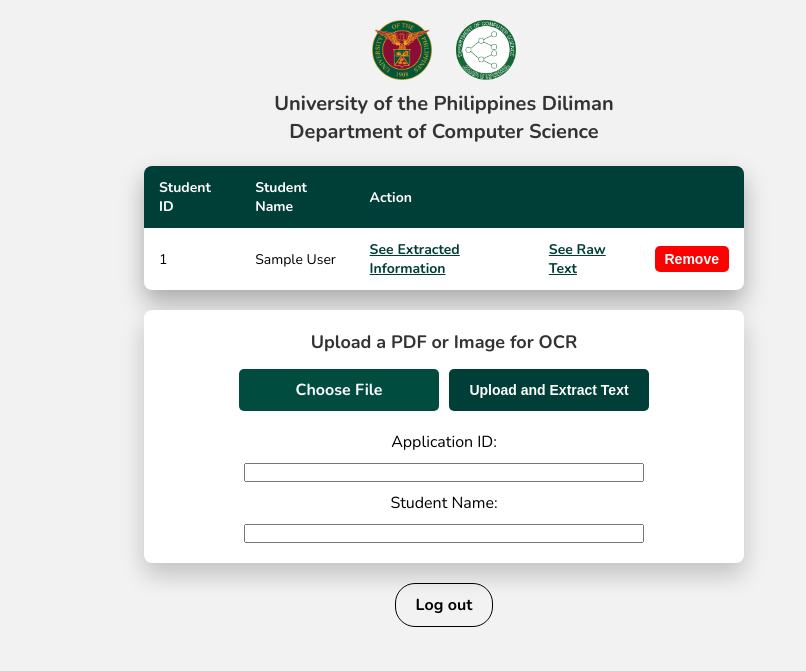
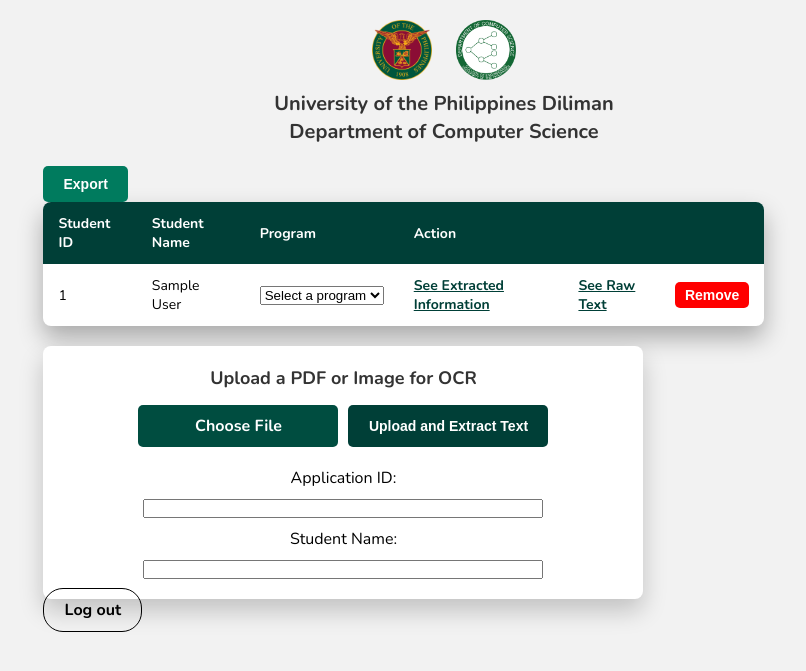
Before and after one commit to YJElla/CS192, a Flask app: page /teacher_dashboard in a window 1280 px wide. Shown: the top 671 px of the page, without its empty margins (196-1002 px from the left). Run offline with Flask 3, Linux system fonts and the light colour scheme; the visitor is signed in with stand-in values (Sample User, id 1).

Commit message:
added export

```diff
--- a/app.py
+++ b/app.py
@@ -1,5 +1,7 @@
 import os
-from flask import Flask, request, render_template, redirect, url_for, session, flash, jsonify
+import zipfile
+import io
+from flask import Flask, request, render_template, redirect, url_for, session, flash, jsonify,send_file
 from werkzeug.utils import secure_filename
 import pytesseract
 from PIL import Image
@@ -8,6 +10,7 @@
 import json
 from nlp import compute_similarity
 from db import get_student_courses, get_prereqs_for_program
+from export import generate_csv_for_student, generate_xlsx_for_student
 
 app = Flask(__name__)
 app.config['UPLOAD_FOLDER'] = "C:/Users/yanni/OneDrive/Desktop/2nd Sem Year 3/CS192/CS192/uploads" #Specify folder directory
@@ -200,7 +203,7 @@
 @app.route('/view_courses/<student_id>')
 def view_courses(student_id):
     connection = get_db_connection()
-
+    program = request.args.get("program")  # <-- gets ?program=PhD from the URL)
     try:
         cursor = connection.cursor(buffered=True, dictionary=True)
         query = """
@@ -222,7 +225,7 @@
             flash("No courses found for this student.", "error")
             return redirect(url_for('teacher_dashboard'))
 
-        return render_template('view_courses.html', student_id=student_id,student_name=student_name , courses=courses)
+        return render_template('view_courses.html', student_id=student_id,student_name=student_name , courses=courses, program=program)
 
     except mysql.connector.Error as err:
         print(f"❌ 2 MySQL Error: {err}")
@@ -263,6 +266,7 @@
 @app.route('/redirect_program', methods=['POST'])
 def redirect_program():
     program = request.form.get('program')
+    print(program)
     student_id = request.form.get('student_id')  # Get student ID from form input
     print("STUDENT ID:", student_id)
     if program == 'phd':
@@ -343,10 +347,56 @@
     matched_results = compute_similarity(taken_courses, prereqs)
     return render_template("matched_courses.html", results = matched_results, student=student_id)
 
+
+@app.route('/export_files', methods=['POST'])
+def export_files():
+    student_ids = request.form.getlist('selected_students')
+    export_format = request.form.get('export_format')
+
+    if not student_ids:
+        flash("Please select at least one student.")
+        return redirect(url_for('teacher_dashboard'))
+
+    if export_format not in ['csv', 'xlsx']:
+        flash("Please select a valid export format.")
+        return redirect(url_for('teacher_dashboard'))
+
+    zip_buffer = io.BytesIO()
+
+    with zipfile.ZipFile(zip_buffer, 'w') as zipf:
+        for student_id in student_ids:
+            program = request.form.get(f'program_{student_id}')
+            taken_courses = get_student_courses(student_id)
+            prereqs = get_prereqs_for_program(program)
+            matched_results = compute_similarity(taken_courses, prereqs)
+
+            filename = f'student_{student_id}_export.{export_format}'
+
+            if export_format == 'csv':
+                csv_file = generate_csv_for_student(student_id, matched_results)
+                zipf.writestr(filename, csv_file.read())
+
+            elif export_format == 'xlsx':
+                output = io.BytesIO()
+                wb = generate_xlsx_for_student(student_id, matched_results)
+                wb.save(output)
+                output.seek(0)
+                zipf.writestr(filename, output.read())
+
+    zip_buffer.seek(0)
+    return send_file(
+        zip_buffer,
+        mimetype='application/zip',
+        as_attachment=True,
+        download_name=f'matched_exports_{export_format}.zip'
+    )
+
+
 @app.route('/logout')
 def logout():
     session.pop('user', None)
     return redirect(url_for('login'))
+
 
 @app.errorhandler(404)
 def not_found(error=None):
--- a/db.py
+++ b/db.py
@@ -35,7 +35,7 @@
     connection = get_db_connection()
     cursor = connection.cursor(dictionary=True)
     query = """
-    SELECT prereq_course_code, description
+    SELECT core_course_code, prereq_course_code, description
     FROM prereqs
     WHERE program = %s
     """
--- a/nlp.py
+++ b/nlp.py
@@ -31,6 +31,7 @@
                 })
 
         results.append({
+            "core_course_code": prereq["core_course_code"],
             "prereq_course_code": prereq["prereq_course_code"],
             "prereq_description": prereq["description"],
             "matched_courses": matched_courses
--- a/templates/matched_courses.html
+++ b/templates/matched_courses.html
@@ -169,6 +169,7 @@
                     </span>
                 </li>
                 {% endfor %}
+
             </ul>
 
             {% else %}
@@ -176,7 +177,9 @@
             {% endif %}
         {% endfor %}
     </div>
-
+    <a href="{{ url_for('export_files', student_id=student, program=request.args.get('program')) }}" class="button">
+        Download as CSV
+    </a>
     <a href="{{ url_for('teacher_dashboard') }}" class="back-button">Back to Dashboard</a>
 </body>
 </html>
--- a/templates/teacherdashboard.html
+++ b/templates/teacherdashboard.html
@@ -47,11 +47,11 @@
         /* Table container */
         .table-container {
             width: 90%;
-            max-width: 600px;
+            max-width: 100%;
             background-color: white;
             box-shadow: 0px 12px 24px rgba(0, 0, 0, 0.3);
             border-radius: 8px;
-            overflow: hidden;
+            overflow-x:auto ;
         }
 
         /* Table styling */
@@ -65,7 +65,9 @@
             padding: 12px 15px;
             font-size: 14px;
         }
-
+        .hidden {
+            display: none;
+        }
         thead {
             background-color: #003F37;
             color: white;
@@ -239,13 +241,20 @@
         <h1>University of the Philippines Diliman<br>Department of Computer Science</h1>
     </div>
 
+    <form id="export-form" action="/export_files" method="POST">
+        <button type="button" onclick="toggleExportMode()">Export</button>
+
         <!-- Table Container -->
         <div class="table-container">
             <table>
                 <thead>
                     <tr>
+                        <th class="select-column hidden">
+                            <input type="checkbox" id="select-all" onclick="toggleAll(this)">
+                        </th>
                         <th>Student ID</th>
                         <th>Student Name</th>
+                        <th>Program</th>
                         <th>Action</th>
                         <th></th>
                         <th></th>
@@ -255,10 +264,21 @@
                     {% if students %}
                         {% for student in students %}
                         <tr>
+                            <td class="select-column hidden">
+                                <input type="checkbox" name="selected_students" value="{{ student['idStudent'] }}">
+                            </td>
                             <td>{{ student['idStudent'] }}</td>
                             <td>{{ student['student_name'] }}</td>
                             <td>
-                            <a href="{{ url_for('view_courses', student_id=student['idStudent']) }}" class="generate-link">
+                                <select name="program_{{ student['idStudent'] }}" required>
+                                    <option value="" disabled selected>Select a program</option>
+                                    <option value="phd">PhD</option>
+                                    <option value="ms">MS</option>
+                                    <option value="bioinformatics">Bioinformatics</option>
+                                </select>
+                            </td>
+                            <td>
+                                <a href="#" onclick="goToViewCourses('{{ student['idStudent'] }}')" class="generate-link">
                                     See Extracted Information
                                 </a>
                             </td>
@@ -268,6 +288,7 @@
                                 </a>
                             </td>
                             <td>
+                                <!-- Remove student button is its own separate form -->
                                 <form action="{{ url_for('remove_student', student_id=student.idStudent) }}" method="POST"
                                       onsubmit="return confirm('Are you sure you want to remove this student?');">
                                     <button type="submit" class="delete-btn">Remove</button>
@@ -277,13 +298,26 @@
                         {% endfor %}
                     {% else %}
                         <tr>
-                        <td colspan="3">No students found.</td>
+                            <td colspan="7">No students found.</td>
                         </tr>
                     {% endif %}
                 </tbody>
-
             </table>
         </div>
+
+        <!-- Export buttons and format selection -->
+        <div id="export-controls" class="hidden" style="margin-top: 10px;">
+            <label for="export-format">Export Format:</label>
+            <select name="export_format" id="export_format" required>
+                <option value="" disabled selected>Select format</option>
+                <option value="csv">CSV </option>
+                <option value="xlsx">Excel (.xlsx)</option>
+            </select>
+            <button type="submit">Export Selected</button>
+        </div>
+    </form>
+
+
 
     <!-- File Upload Section -->
 <div class="upload-container">
@@ -322,6 +356,99 @@
     }
 </script>
 
+<script>
+    function toggleExportMode() {
+        const selectCols = document.querySelectorAll('.select-column');
+        const exportControls = document.getElementById('export-controls');
+
+        selectCols.forEach(col => col.classList.toggle('hidden'));
+        exportControls.classList.toggle('hidden');
+
+        // Restore selections from localStorage if available
+        restoreSelections();
+    }
+    function toggleAll(source) {
+    const checkboxes = document.querySelectorAll('input[name="selected_students"]');
+    checkboxes.forEach(checkbox => {
+        checkbox.checked = source.checked;
+        saveSelections();  // Save immediately
+    });
+}
+
+function saveSelections() {
+    const checkedIds = Array.from(document.querySelectorAll('input[name="selected_students"]:checked'))
+                            .map(cb => cb.value);
+    localStorage.setItem('selected_students', JSON.stringify(checkedIds));
+
+    const programs = {};
+    document.querySelectorAll('select[name^="program_"]').forEach(sel => {
+        programs[sel.name] = sel.value;
+    });
+    localStorage.setItem('program_selections', JSON.stringify(programs));
+
+    const format = document.getElementById('export-format')?.value;
+    if (format) {
+        localStorage.setItem('export_format', format);
+    }
+}
+
+function restoreSelections() {
+    const savedIds = JSON.parse(localStorage.getItem('selected_students') || '[]');
+    const savedPrograms = JSON.parse(localStorage.getItem('program_selections') || '{}');
+    const savedFormat = localStorage.getItem('export_format');
+
+    document.querySelectorAll('input[name="selected_students"]').forEach(cb => {
+        cb.checked = savedIds.includes(cb.value);
+    });
+
+    // Restore program dropdown selections
+    document.querySelectorAll('select[name^="program_"]').forEach(sel => {
+        const savedValue = savedPrograms[sel.name];
+        if (savedValue) {
+            sel.value = savedValue;
+        }
+    });
+
+    // Restore export format selection
+    if (savedFormat) {
+        const formatSelect = document.getElementById('export-format');
+        if (formatSelect) {
+            formatSelect.value = savedFormat;
+        }
+    }
+}
+
+// Save on every change
+document.addEventListener("DOMContentLoaded", () => {
+    restoreSelections(); // <-- critical
+
+    document.querySelectorAll('input[name="selected_students"]').forEach(cb => {
+        cb.addEventListener('change', saveSelections);
+    });
+
+    document.querySelectorAll('select[name^="program_"]').forEach(sel => {
+        sel.addEventListener('change', saveSelections);
+    });
+
+    document.getElementById('export-format')?.addEventListener('change', saveSelections);
+});
+</script>
+
+<script>
+    function goToViewCourses(studentId) {
+        const select = document.querySelector(`select[name="program_${studentId}"]`);
+        const selectedProgram = select?.value;
+
+        if (!selectedProgram) {
+            alert("Please select a program first.");
+            return;
+        }
+
+        const url = `/view_courses/${studentId}?program=${encodeURIComponent(selectedProgram)}`;
+        window.location.href = url;
+    }
+</script>
+
     <a href="{{ url_for('logout') }}" class="updateinfo-button">Log out</a>
 
 </body>
```
Also changed, not shown: export.py (added, +122 -0 lines), tempCodeRunnerFile.py (+25 -1 lines), templates/view_courses.html (+4 -6 lines). Lines whose indentation alone changed are shown as unchanged.
